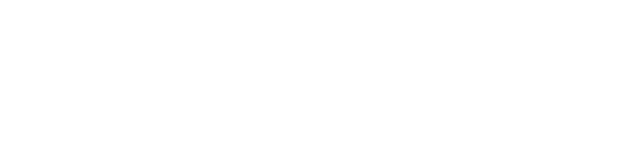
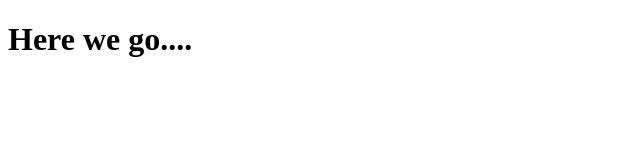
Before and after one commit to HassanZafar-2021/git-init-sample, a plain HTML site: page index.html in a window 1280 px wide. Shown: the whole page, without its empty margins (0-640 px from the left). Drawn offline with Linux system fonts and the light colour scheme.

Commit message:
Update index.html

```diff
--- a/index.html
+++ b/index.html
@@ -6,6 +6,6 @@
     <title>Document</title>
 </head>
 <body>
-
+    <h1>Here we go....</h1>
 </body>
 </html>
```
